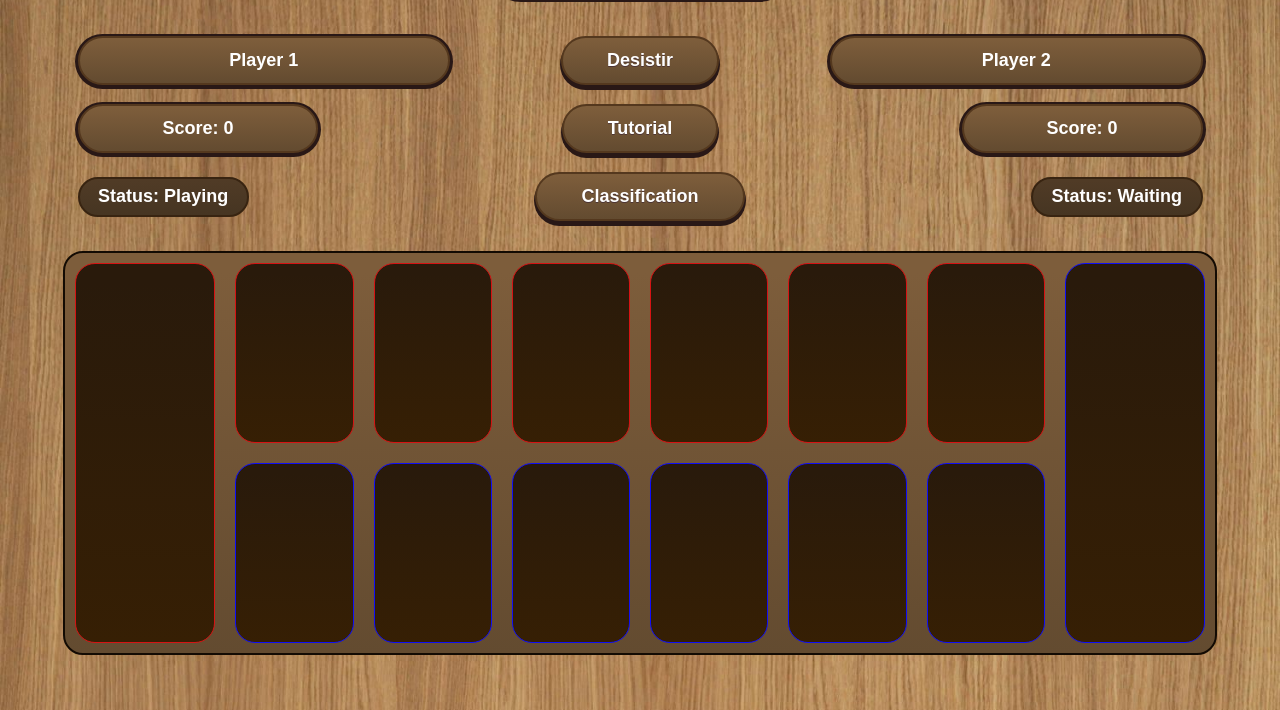
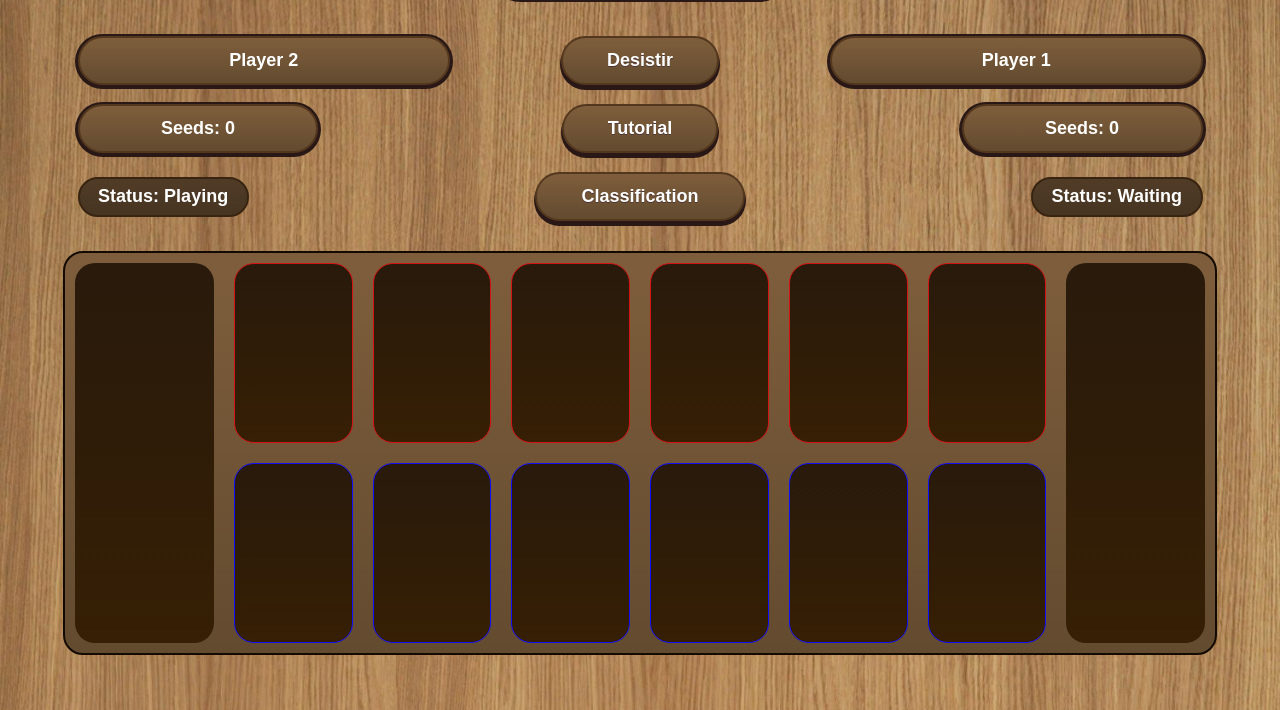
Before and after one commit to thevvalverde/mancala, a plain HTML site: page index.html in a window 1280 px wide. Both pictures are taken after a click on the button "Start". Shown: the part 90-800 px from the top of the page. Drawn offline with Linux system fonts and the light colour scheme.

Commit message:
Changed player positions to better reflect the scores

```diff
--- a/index.html
+++ b/index.html
@@ -187,8 +187,8 @@
       <tr>
 
         <td class="table-board">
-          <div id="p1-name" class="player-name-box">
-            Player 1
+          <div id="p2-name" class="player-name-box">
+            Player 2
           </div>
         </td>
 
@@ -197,8 +197,8 @@
         </td>
 
         <td class="table-board">
-          <div id="p2-name" class="player-name-box">
-            Player 2
+          <div id="p1-name" class="player-name-box">
+            Player 1
           </div>
         </td>
 
@@ -207,8 +207,8 @@
       <tr>
 
         <td class="table-board">
-          <div id="p1-score" class="player-name-box player-score left-box">
-            Score: 0
+          <div id="p2-score" class="player-name-box player-score left-box">
+            Seeds: 0
           </div>
         </td>
 
@@ -217,8 +217,8 @@
         </td>
 
         <td class="table-board">
-          <div id="p2-score" class="player-name-box player-score right-box">
-            Score: 0
+          <div id="p1-score" class="player-name-box player-score right-box">
+            Seeds: 0
           </div>
         </td>
 
@@ -244,12 +244,12 @@
     <!--------- Game Board --------->
     <div class="board">
       <div class="game-board">
-        <div class="container left-container"></div>
+        <div class="container" id="left-container"></div>
         <div class="hole-container">
           <div class="row" id="upper-row"></div>
           <div class="row" id="lower-row"></div>
         </div>
-        <div class="container right-container"></div>
+        <div class="container" id="right-container"></div>
       </div>
     </div>
     <!--------- Game Board --------->
```
